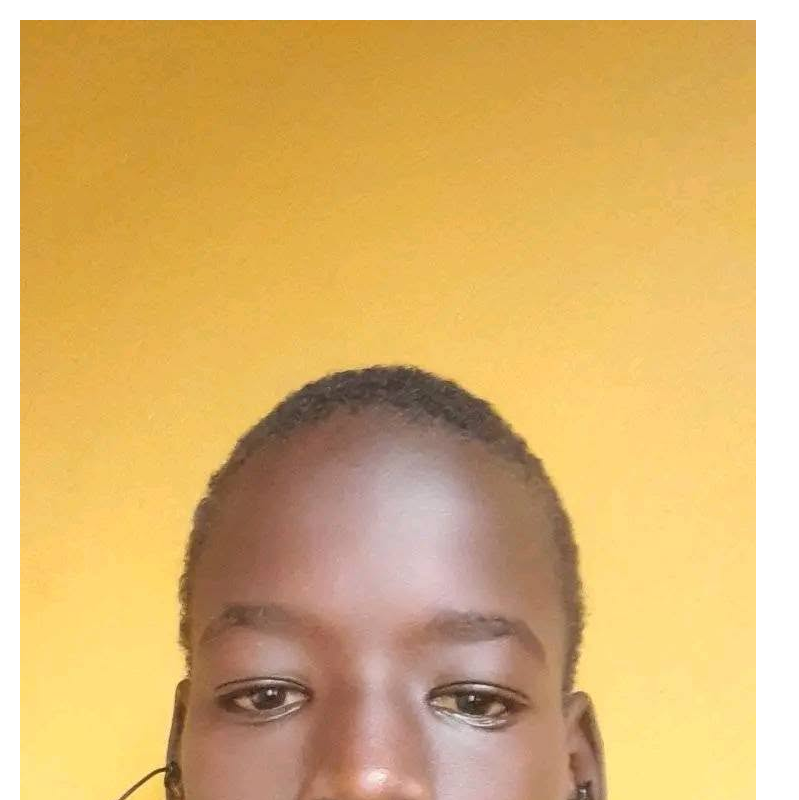
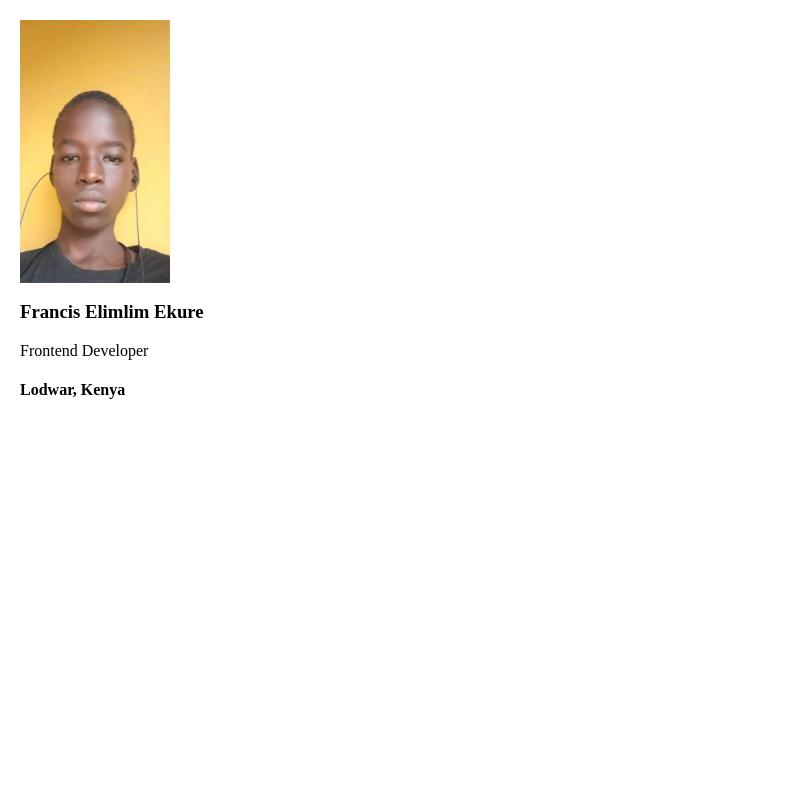
Before and after one commit to Frankrazy/My-business-card, a website built with Vite: page index.html in a window 1280 px wide. Shown: the top 800 px of the page, without its empty margins (0-799 px from the left). Built offline with nearby package versions, Linux system fonts and the light colour scheme.

Commit message:
set image width

```diff
--- a/styles.css
+++ b/styles.css
@@ -2,6 +2,6 @@ body {
     margin: 20px;
 }
 
-img-profile {
+.img-profile {
     width: 150px;
 }
```
